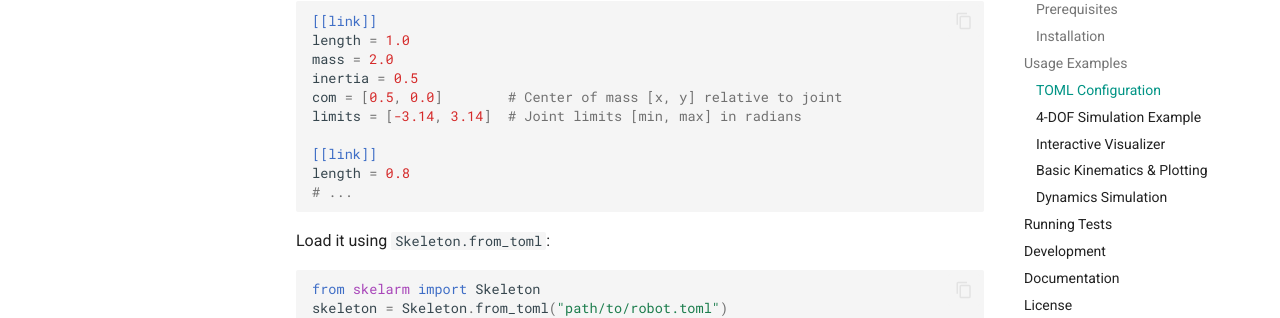
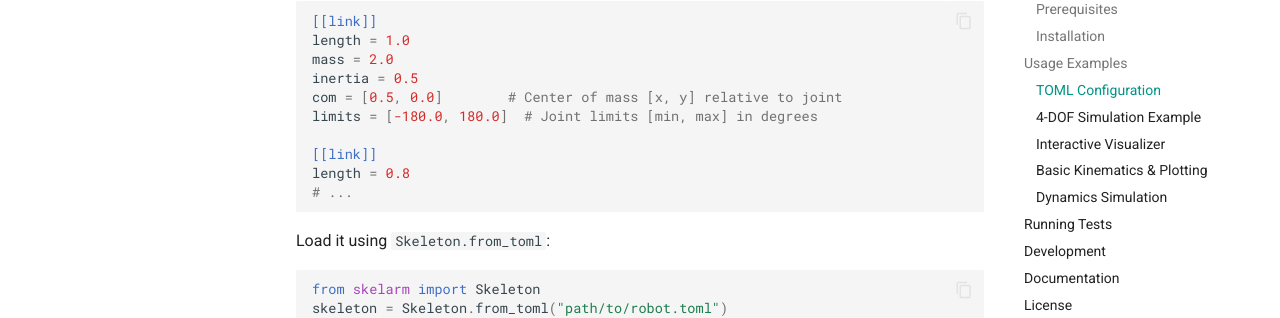
Before and after one commit to hrshtst/skelarm, an MkDocs documentation site: the page built from docs/index.md, in a window 1280 px wide and 900 px high, scrolled down 1558 px. Shown: the part 153-471 px from the top of the window. Built offline with MkDocs 1.6.1 and Material for MkDocs 9.7.7, drawn with Linux system fonts in a browser that asks for light colours.

Commit message:
docs: Update README and docs to reflect degree-based configuration
Update TOML configuration examples in README.md and docs/index.md
to show joint limits in degrees, consistent with the recent code changes.
Replaced radian values ([-3.14, 3.14]) with degree values ([-180.0, 180.0])
and updated accompanying comments.

```diff
--- a/docs/index.md
+++ b/docs/index.md
@@ -58,7 +58,7 @@ length = 1.0
 mass = 2.0
 inertia = 0.5
 com = [0.5, 0.0]        # Center of mass [x, y] relative to joint
-limits = [-3.14, 3.14]  # Joint limits [min, max] in radians
+limits = [-180.0, 180.0]  # Joint limits [min, max] in degrees
 
 [[link]]
 length = 0.8
```
Also changed, not shown: README.md (+1 -1 lines).
